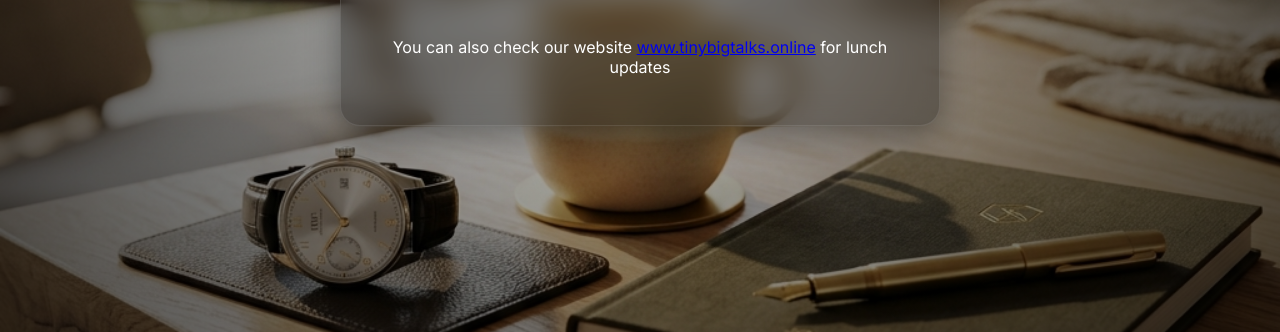
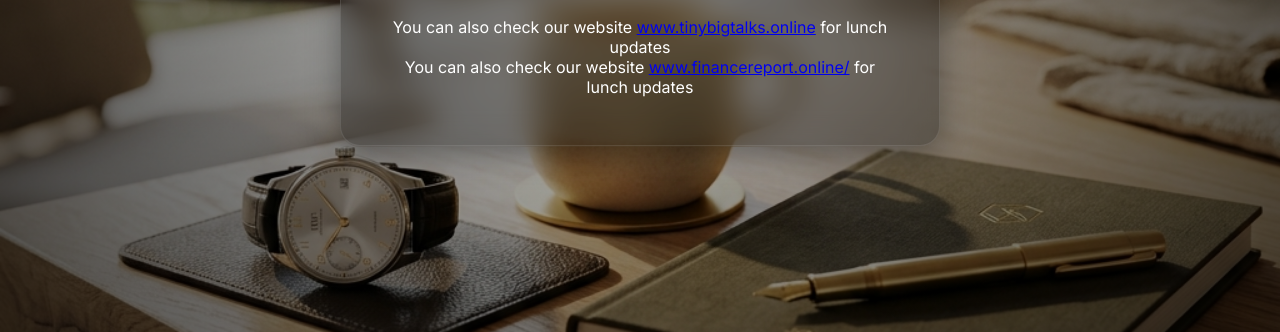
Before and after one commit to singhalr06oct/TestURLEOD, a plain HTML site: page index.html in a window 1280 px wide. Shown: the part 468-800 px from the top of the page. Drawn offline with Linux system fonts and the light colour scheme.

Commit message:
Update index.html

```diff
--- a/index.html
+++ b/index.html
@@ -25,6 +25,8 @@
       </p>
       <div>You can also check our website <a href="https://www.tinybigtalks.online">www.tinybigtalks.online</a> for lunch
         updates</div>
+      <div>You can also check our website <a href="https://www.financereport.online">www.financereport.online/</a> for lunch
+        updates</div>
     </main>
     <footer>
     </footer>
```
